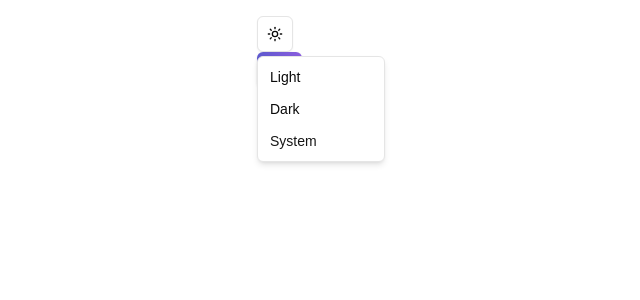
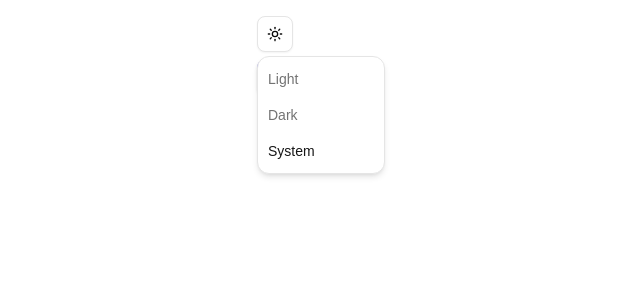
Before and after one commit to sherbolotarbaev/wedevx-ai-mvp, a Next.js app: page / in a window 1280 px wide. Both pictures are taken after a click on the button "Toggle theme". Shown: the top 300 px of the page, without its empty margins (99-739 px from the left). Built offline with nearby package versions, Linux system fonts and the light colour scheme; no server answers.

Commit message:
UI updates

```diff
--- a/src/app/(root)/page.tsx
+++ b/src/app/(root)/page.tsx
@@ -9,7 +9,9 @@ export default function AIStreamPage() {
 			<ModeToggle />
 
 			<DraggablePopup
-				trigger={<Button className='bg-gradient text-white'>AI</Button>}
+				trigger={
+					<Button className='bg-gradient text-white mt-2'>AI Assistant</Button>
+				}
 			>
 				<AIChatInterface />
 			</DraggablePopup>
--- a/src/components/draggable-popup.tsx
+++ b/src/components/draggable-popup.tsx
@@ -142,7 +142,7 @@ const DraggablePopup: React.FC<DraggablePopupProps> = ({
 
 			<CardContent
 				className={cn(
-					'px-3 py-2 max-w-full overflow-y-auto rounded-xl flex flex-col h-[600px] max-h-[600px]',
+					'px-3 py-2 max-w-full rounded-xl flex flex-col h-[600px] max-h-[600px]',
 					fullScreen && 'h-full max-h-full max-w-[900px] m-auto'
 				)}
 			>
--- a/src/components/mdx-content.tsx
+++ b/src/components/mdx-content.tsx
@@ -3,7 +3,7 @@
 import React from 'react'
 import ReactMarkdown from 'react-markdown'
 import { Prism as SyntaxHighlighter } from 'react-syntax-highlighter'
-import { coldarkDark } from 'react-syntax-highlighter/dist/esm/styles/prism'
+import { oneDark as codeTheme } from 'react-syntax-highlighter/dist/esm/styles/prism'
 import rehypeRaw from 'rehype-raw'
 import remarkGfm from 'remark-gfm'
 
@@ -22,11 +22,19 @@ const MDXContent: React.FC<MDXContentProps> = ({ content }) => {
 					const match = /language-(\w+)/.exec(className || '')
 					return !inline && match ? (
 						<SyntaxHighlighter
-							style={coldarkDark}
+							style={codeTheme}
 							language={match[1]}
-							PreTag='div'
-							className='text-sm rounded-xl'
+							PreTag='pre'
 							showLineNumbers
+							customStyle={{
+								margin: 0,
+								width: 'auto',
+								minWidth: '100%',
+								maxWidth: '200px',
+								borderRadius: '0.75rem',
+								fontSize: '0.875rem',
+								lineHeight: '1.25rem',
+							}}
 							{...props}
 						>
 							{String(children).replace(/\n$/, '')}
--- a/src/components/ui/button.tsx
+++ b/src/components/ui/button.tsx
@@ -6,7 +6,7 @@ import { cva, type VariantProps } from 'class-variance-authority'
 import { cn } from 'utils'
 
 const buttonVariants = cva(
-	'inline-flex items-center justify-center gap-2 whitespace-nowrap rounded-md text-sm font-medium transition-colors focus-visible:outline-none focus-visible:ring-1 focus-visible:ring-ring disabled:pointer-events-none disabled:opacity-50 [&_svg]:pointer-events-none [&_svg]:size-4 [&_svg]:shrink-0',
+	'inline-flex items-center justify-center gap-2 whitespace-nowrap rounded-lg text-sm font-medium transition-colors focus-visible:outline-none disabled:pointer-events-none disabled:opacity-50 [&_svg]:pointer-events-none [&_svg]:size-4 [&_svg]:shrink-0',
 	{
 		variants: {
 			variant: {
--- a/src/components/ui/dropdown-menu.tsx
+++ b/src/components/ui/dropdown-menu.tsx
@@ -1,10 +1,11 @@
-"use client"
+'use client'
 
-import * as React from "react"
-import * as DropdownMenuPrimitive from "@radix-ui/react-dropdown-menu"
-import { Check, ChevronRight, Circle } from "lucide-react"
+import * as DropdownMenuPrimitive from '@radix-ui/react-dropdown-menu'
+import React from 'react'
 
-import { cn } from "~/lib/utils"
+import { Check, ChevronRight, Circle } from 'lucide-react'
+
+import { cn } from 'utils'
 
 const DropdownMenu = DropdownMenuPrimitive.Root
 
@@ -27,14 +28,14 @@ const DropdownMenuSubTrigger = React.forwardRef<
 	<DropdownMenuPrimitive.SubTrigger
 		ref={ref}
 		className={cn(
-      "flex cursor-default gap-2 select-none items-center rounded-sm px-2 py-1.5 text-sm outline-none focus:bg-accent data-[state=open]:bg-accent [&_svg]:pointer-events-none [&_svg]:size-4 [&_svg]:shrink-0",
-      inset && "pl-8",
+			'flex cursor-default select-none items-center rounded-sm px-2 py-1.5 text-sm outline-none focus:bg-accent data-[state=open]:bg-accent',
+			inset && 'pl-8',
 			className
 		)}
 		{...props}
 	>
 		{children}
-    <ChevronRight className="ml-auto" />
+		<ChevronRight className='size-4 ml-auto' />
 	</DropdownMenuPrimitive.SubTrigger>
 ))
 DropdownMenuSubTrigger.displayName =
@@ -47,7 +48,7 @@ const DropdownMenuSubContent = React.forwardRef<
 	<DropdownMenuPrimitive.SubContent
 		ref={ref}
 		className={cn(
-      "z-50 min-w-[8rem] overflow-hidden rounded-md border bg-popover p-1 text-popover-foreground shadow-lg data-[state=open]:animate-in data-[state=closed]:animate-out data-[state=closed]:fade-out-0 data-[state=open]:fade-in-0 data-[state=closed]:zoom-out-95 data-[state=open]:zoom-in-95 data-[side=bottom]:slide-in-from-top-2 data-[side=left]:slide-in-from-right-2 data-[side=right]:slide-in-from-left-2 data-[side=top]:slide-in-from-bottom-2",
+			'z-50 min-w-[8rem] overflow-hidden rounded-md border bg-popover p-1 text-popover-foreground shadow-lg data-[state=open]:animate-in data-[state=closed]:animate-out data-[state=closed]:fade-out-0 data-[state=open]:fade-in-0 data-[state=closed]:zoom-out-95 data-[state=open]:zoom-in-95 data-[side=bottom]:slide-in-from-top-2 data-[side=left]:slide-in-from-right-2 data-[side=right]:slide-in-from-left-2 data-[side=top]:slide-in-from-bottom-2',
 			className
 		)}
 		{...props}
@@ -65,8 +66,8 @@ const DropdownMenuContent = React.forwardRef<
 			ref={ref}
 			sideOffset={sideOffset}
 			className={cn(
-        "z-50 min-w-[8rem] overflow-hidden rounded-md border bg-popover p-1 text-popover-foreground shadow-md",
-        "data-[state=open]:animate-in data-[state=closed]:animate-out data-[state=closed]:fade-out-0 data-[state=open]:fade-in-0 data-[state=closed]:zoom-out-95 data-[state=open]:zoom-in-95 data-[side=bottom]:slide-in-from-top-2 data-[side=left]:slide-in-from-right-2 data-[side=right]:slide-in-from-left-2 data-[side=top]:slide-in-from-bottom-2",
+				'z-50 min-w-[8rem] overflow-hidden rounded-xl border bg-popover p-1 text-popover-foreground shadow-md',
+				'data-[state=open]:animate-in data-[state=closed]:animate-out data-[state=closed]:fade-out-0 data-[state=open]:fade-in-0 data-[state=closed]:zoom-out-95 data-[state=open]:zoom-in-95 data-[side=bottom]:slide-in-from-top-2 data-[side=left]:slide-in-from-right-2 data-[side=right]:slide-in-from-left-2 data-[side=top]:slide-in-from-bottom-2',
 				className
 			)}
 			{...props}
@@ -84,8 +85,8 @@ const DropdownMenuItem = React.forwardRef<
 	<DropdownMenuPrimitive.Item
 		ref={ref}
 		className={cn(
-      "relative flex cursor-default select-none items-center gap-2 rounded-sm px-2 py-1.5 text-sm outline-none transition-colors focus:bg-accent focus:text-accent-foreground data-[disabled]:pointer-events-none data-[disabled]:opacity-50 [&>svg]:size-4 [&>svg]:shrink-0",
-      inset && "pl-8",
+			'relative cursor-pointer flex select-none items-center rounded-lg px-1.5 py-2 text-sm outline-none transition-colors text-muted-foreground focus:bg-accent focus:text-accent-foreground data-[disabled]:pointer-events-none data-[disabled]:opacity-50',
+			inset && 'pl-8',
 			className
 		)}
 		{...props}
@@ -100,15 +101,15 @@ const DropdownMenuCheckboxItem = React.forwardRef<
 	<DropdownMenuPrimitive.CheckboxItem
 		ref={ref}
 		className={cn(
-      "relative flex cursor-default select-none items-center rounded-sm py-1.5 pl-8 pr-2 text-sm outline-none transition-colors focus:bg-accent focus:text-accent-foreground data-[disabled]:pointer-events-none data-[disabled]:opacity-50",
+			'relative flex cursor-default select-none items-center rounded-sm py-1.5 pl-8 pr-2 text-sm outline-none transition-colors focus:bg-accent focus:text-accent-foreground data-[disabled]:pointer-events-none data-[disabled]:opacity-50',
 			className
 		)}
 		checked={checked}
 		{...props}
 	>
-    <span className="absolute left-2 flex h-3.5 w-3.5 items-center justify-center">
+		<span className='absolute left-2 flex size-3.5 items-center justify-center'>
 			<DropdownMenuPrimitive.ItemIndicator>
-        <Check className="h-4 w-4" />
+				<Check className='size-4' />
 			</DropdownMenuPrimitive.ItemIndicator>
 		</span>
 		{children}
@@ -124,14 +125,14 @@ const DropdownMenuRadioItem = React.forwardRef<
 	<DropdownMenuPrimitive.RadioItem
 		ref={ref}
 		className={cn(
-      "relative flex cursor-default select-none items-center rounded-sm py-1.5 pl-8 pr-2 text-sm outline-none transition-colors focus:bg-accent focus:text-accent-foreground data-[disabled]:pointer-events-none data-[disabled]:opacity-50",
+			'relative flex cursor-default select-none items-center rounded-sm py-1.5 pl-8 pr-2 text-sm outline-none transition-colors focus:bg-accent focus:text-accent-foreground data-[disabled]:pointer-events-none data-[disabled]:opacity-50',
 			className
 		)}
 		{...props}
 	>
-    <span className="absolute left-2 flex h-3.5 w-3.5 items-center justify-center">
+		<span className='absolute left-2 flex size-3.5 items-center justify-center'>
 			<DropdownMenuPrimitive.ItemIndicator>
-        <Circle className="h-2 w-2 fill-current" />
+				<Circle className='size-4 fill-current' />
 			</DropdownMenuPrimitive.ItemIndicator>
 		</span>
 		{children}
@@ -148,8 +149,8 @@ const DropdownMenuLabel = React.forwardRef<
 	<DropdownMenuPrimitive.Label
 		ref={ref}
 		className={cn(
-      "px-2 py-1.5 text-sm font-semibold",
-      inset && "pl-8",
+			'px-2 py-1.5 text-sm font-semibold',
+			inset && 'pl-8',
 			className
 		)}
 		{...props}
@@ -163,7 +164,7 @@ const DropdownMenuSeparator = React.forwardRef<
 >(({ className, ...props }, ref) => (
 	<DropdownMenuPrimitive.Separator
 		ref={ref}
-    className={cn("-mx-1 my-1 h-px bg-muted", className)}
+		className={cn('-mx-1 my-1 h-px bg-muted', className)}
 		{...props}
 	/>
 ))
@@ -175,27 +176,27 @@ const DropdownMenuShortcut = ({
 }: React.HTMLAttributes<HTMLSpanElement>) => {
 	return (
 		<span
-      className={cn("ml-auto text-xs tracking-widest opacity-60", className)}
+			className={cn('ml-auto text-xs tracking-widest opacity-60', className)}
 			{...props}
 		/>
 	)
 }
-DropdownMenuShortcut.displayName = "DropdownMenuShortcut"
+DropdownMenuShortcut.displayName = 'DropdownMenuShortcut'
 
 export {
 	DropdownMenu,
-  DropdownMenuTrigger,
+	DropdownMenuCheckboxItem,
 	DropdownMenuContent,
+	DropdownMenuGroup,
 	DropdownMenuItem,
-  DropdownMenuCheckboxItem,
+	DropdownMenuLabel,
+	DropdownMenuPortal,
+	DropdownMenuRadioGroup,
 	DropdownMenuRadioItem,
-  DropdownMenuLabel,
 	DropdownMenuSeparator,
 	DropdownMenuShortcut,
-  DropdownMenuGroup,
-  DropdownMenuPortal,
 	DropdownMenuSub,
 	DropdownMenuSubContent,
 	DropdownMenuSubTrigger,
-  DropdownMenuRadioGroup,
+	DropdownMenuTrigger,
 }
```
Lines whose indentation alone changed are shown as unchanged.
